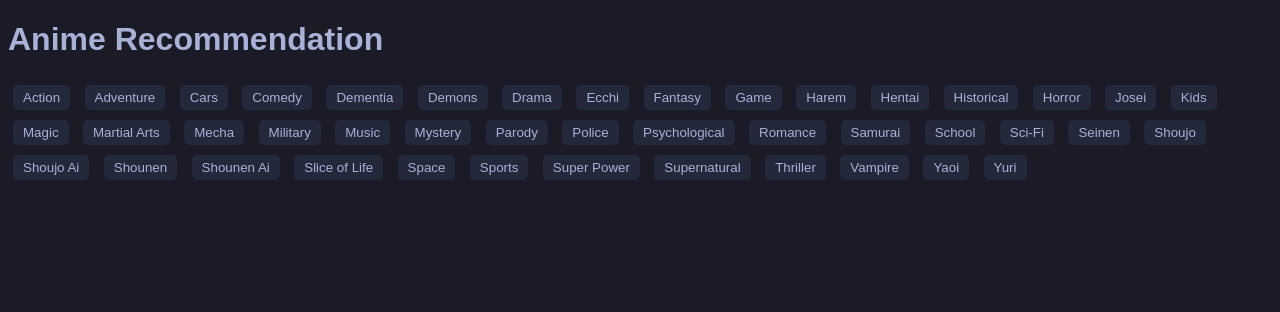
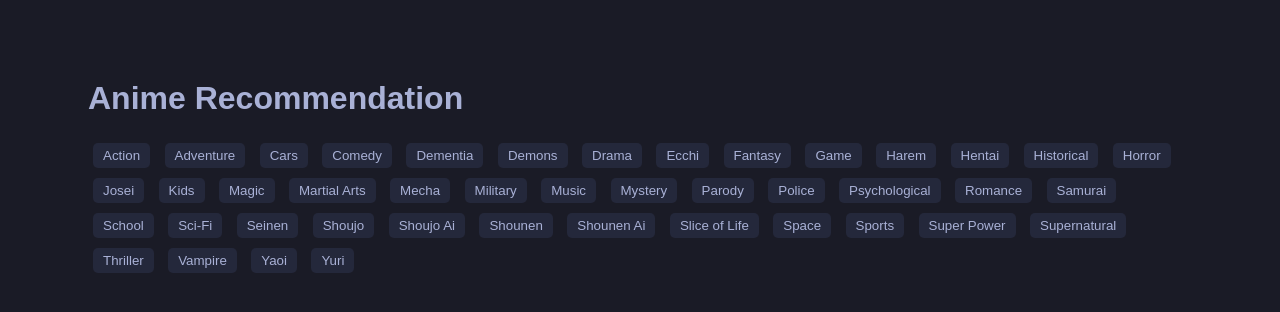
Before and after one commit to LucaZH/Recommendation-systeme-ML, a Flask app: page / in a window 1280 px wide. Shown: the top 312 px of the page. Run offline with Flask 3, Linux system fonts and the light colour scheme; parts of the project's set-up code (start-up, migrations or seed data) failed here and were passed over.

Commit message:
add div genre-container

```diff
--- a/templates/index.html
+++ b/templates/index.html
@@ -7,11 +7,13 @@
     <link rel="stylesheet" href="/static/styles.css">
 </head>
 <body>
-    <h1>Anime Recommendation</h1>
 
-    {% for genre in all_genres %}
-        <button class="button" data-genre="{{ genre }}">{{ genre }}</button>
-    {% endfor %}
+    <div class="genre-container">
+        <h1>Anime Recommendation</h1>
+        {% for genre in all_genres %}
+            <button class="button" data-genre="{{ genre }}">{{ genre }}</button>
+        {% endfor %}
+    </div>
 
     <div class="results-container" id="results"></div>
 
```
